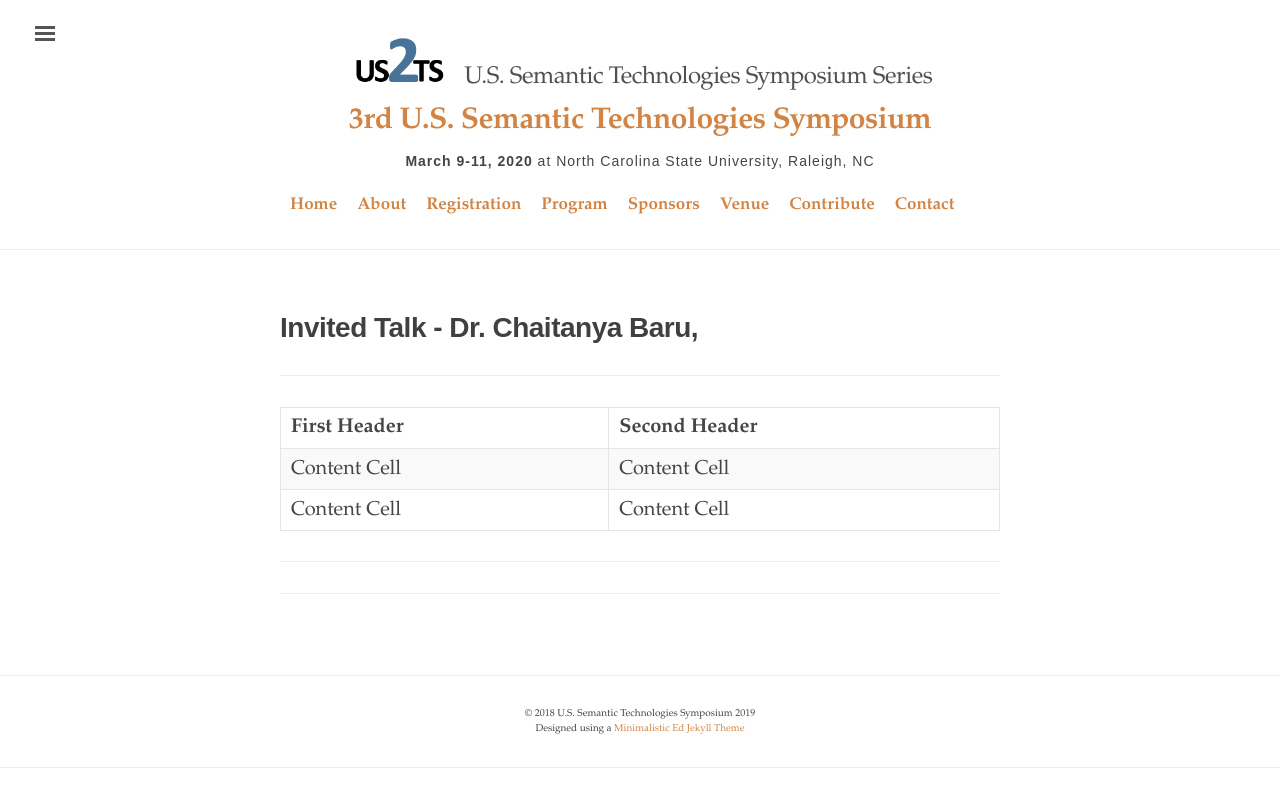
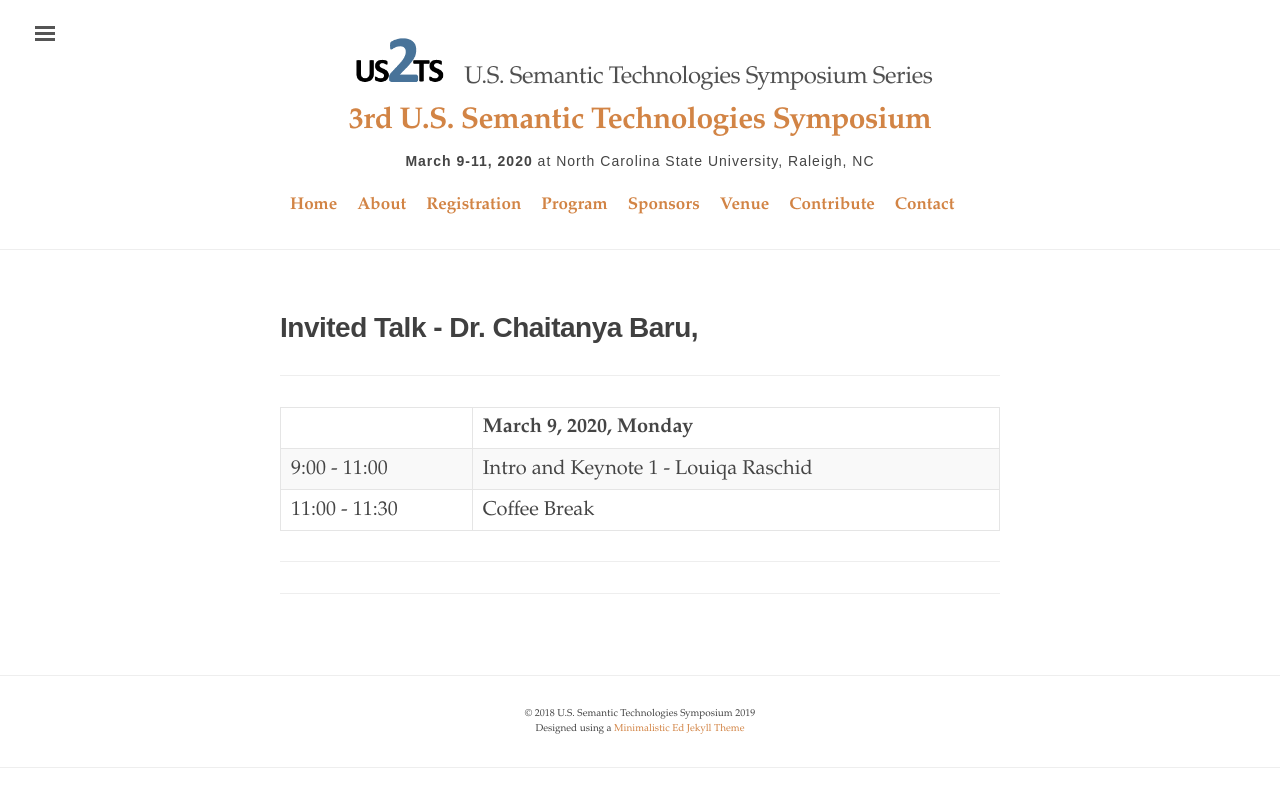
Before and after one commit to us2ts/us2ts.github.io, a Jekyll site: the page built from pages/invited-talk-baru.md, in a window 1280 px wide. Shown: the top 807 px of the page. Built offline with Jekyll 4.4.1, drawn with Linux system fonts in a browser that asks for light colours; comment, search, counter and statistics services are not loaded.

Commit message:
adding baru's talk template

```diff
--- a/pages/invited-talk-baru.md
+++ b/pages/invited-talk-baru.md
@@ -12,7 +12,7 @@ order: 4
 
 ----------------------------------------------------------------
 
-| First Header  | Second Header |
+|   | March 9, 2020, Monday |
 | ------------- | ------------- |
-| Content Cell  | Content Cell  |
-| Content Cell  | Content Cell  |
+| 9:00 - 11:00  | Intro and Keynote 1 - Louiqa Raschid |
+| 11:00 - 11:30  | Coffee Break  |
```
